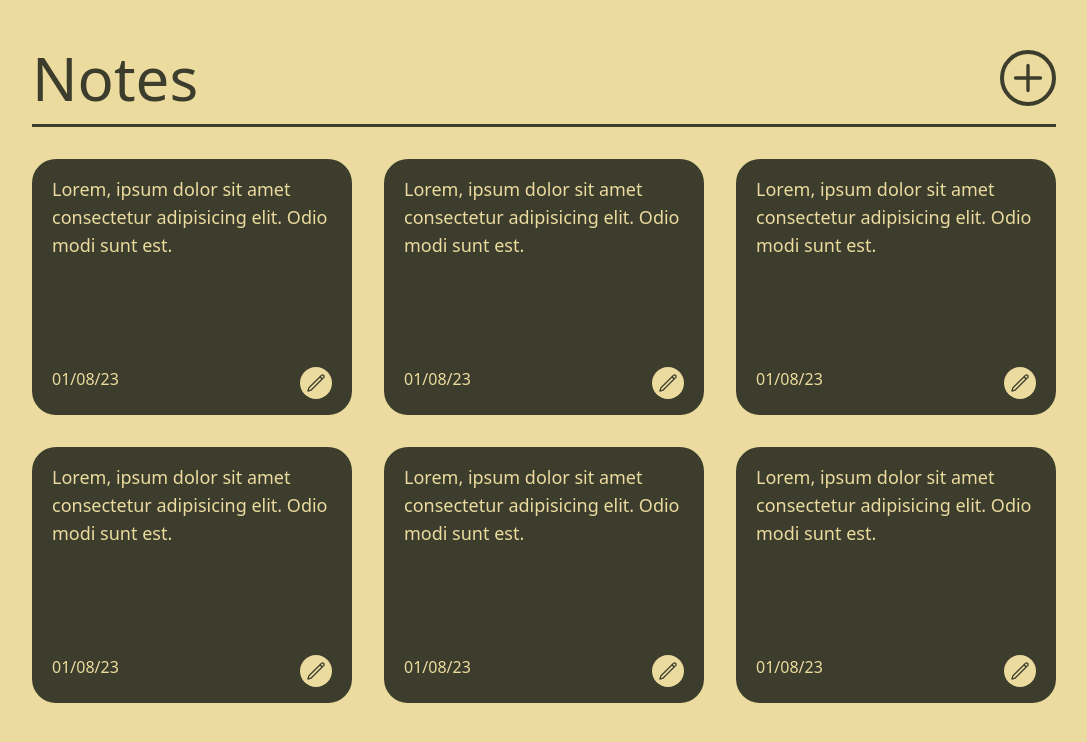
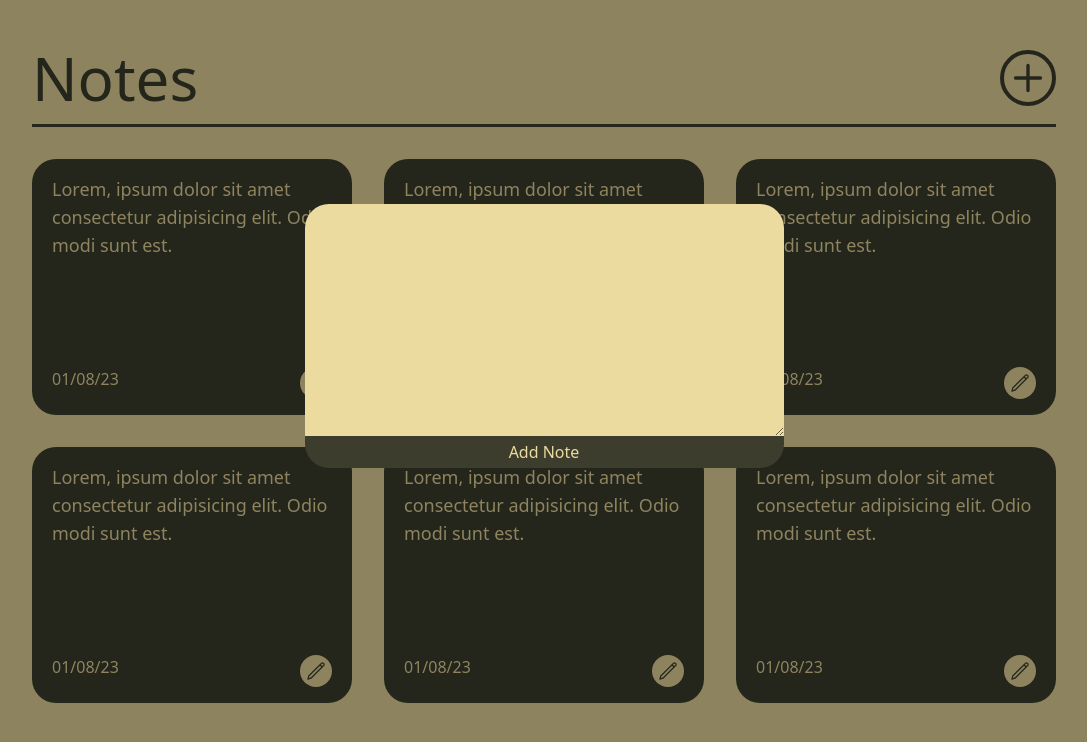
Before and after one commit to rlksx/notes-app-with-vue3, a Vue app: page / in a window 1280 px wide. Shown: the top 742 px of the page, without its empty margins (96-1183 px from the left). Built offline with nearby package versions, Linux system fonts and the light colour scheme.

Commit message:
feat: notemodel

```diff
--- a/src/App.vue
+++ b/src/App.vue
@@ -1,7 +1,11 @@
 <template>
+  <!-- NoteModel -->
+  <NoteModel />
+
   <div class="container mx-auto space-y-8 lg:px-32 md:px-32 px-20">
+
     <!-- header -->
-    <Header />
+    <HeaderPage />
 
     <!-- Main -->
     <Notebook />
@@ -9,14 +13,16 @@
 </template>
 
 <script>
-import Header from "./components/Header.vue";
+import HeaderPage from "./components/HeaderPage.vue";
 import Notebook from "./components/Notebook.vue";
+import NoteModel from "./components/NoteModel.vue";
 
 export default {
   name: "App",
   components: {
-    Header,
+    HeaderPage,
     Notebook,
+    NoteModel,
   },
 };
 </script>
--- /dev/null
+++ b/src/components/NoteModel.vue
@@ -0,0 +1,15 @@
+<template>
+  <div
+    class="w-full h-full absolute z-10 bg-black bg-opacity-40 flex flex-col items-center justify-center"
+  >
+    <div class="-translate-y-16 flex flex-col">
+      <textarea
+      class="rounded-t-3xl bg-beige-200 text-beige-900 outline-none py-5 px-6"
+       name="note" id="note" cols="45" rows="8">
+      </textarea>
+      <button class="bg-beige-900 text-beige-200 rounded-b-3xl p-1">
+        Add Note
+      </button>
+    </div>
+  </div>
+</template>
```
Also changed, not shown: src/components/HeaderPage.vue (renamed from src/components/Header.vue).
